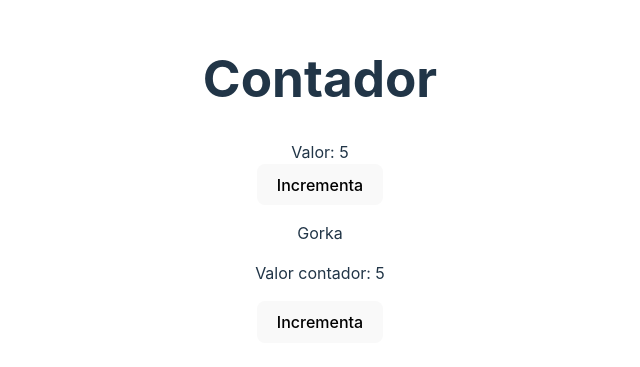
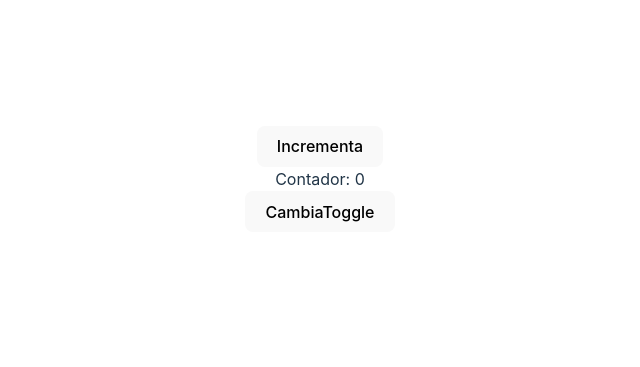
Before and after one commit to gorkavillara/react-g1-junio-2023, a React (Vite) app: page / in a window 1280 px wide. Shown: the part 221-588 px from the top of the page, without its empty margins (320-960 px from the left). Built offline with nearby package versions, Linux system fonts and the light colour scheme.

Commit message:
Tema 03 - Terminando con el ciclo de vida y las buenas prácticas

```diff
--- a/src/App.tsx
+++ b/src/App.tsx
@@ -1,12 +1,36 @@
+import { useState, useMemo } from "react"
 import "./App.css"
-import ContadorClase from "./components/ContadorClase"
-import ContadorFuncional from "./components/ContadorFuncional"
+// import CicloVidaClase from "./components/CicloVidaClase"
+import CicloVidaFuncional from "./components/CicloVidaFuncional"
 
 function App() {
+    const [contador, setContador] = useState(0)
+
+    // const incrementaContador = () => {
+    //     // setContador(contador + 1) // contador = 14
+    //     // setContador(contador + 1) // contador = 14
+    //     // setContador(contador + 1) // contador = 14
+    //     // setContador(contador + 1) // contador = 14
+    //     setContador((valorAnterior) => valorAnterior + 1)
+    //     setContador((valorAnterior) => valorAnterior + 1)
+    //     setContador((valorAnterior) => valorAnterior + 1)
+    //     setContador((valorAnterior) => valorAnterior + 1)
+    // }
+    // let miValor: number | string = 18
+    // miValor = "hola mundo"
+
+    const mostrarCicloVida = useMemo(() => contador < 10 || contador > 15, [contador])
+
+    // const miNombre = "Gorka"
+
     return (
         <>
-            <ContadorFuncional valorInicial={5} />
-            <ContadorClase valorInicial={5} />
+            {/* {mostrarCicloVida && <CicloVidaClase contador={contador} />} */}
+            <button onClick={() => setContador((v) => v + 1)}>
+                Incrementa
+            </button>
+            {/* <button onClick={incrementaContador}>Incrementa</button> */}
+            {mostrarCicloVida && <CicloVidaFuncional contador={contador} />}
         </>
     )
 }
--- /dev/null
+++ b/src/components/CicloVidaClase.tsx
@@ -0,0 +1,29 @@
+import { Component } from "react"
+
+export default class CicloVidaClase extends Component<{ contador: number }> {
+    state = {
+        nombre: "",
+        apellidos: "",
+        email: ""
+    }
+    componentDidMount(): void {
+        console.log("El componente se ha montado")
+        // Se suelen hacer llamadas a apis -> Modificar el estado
+    }
+    shouldComponentUpdate(nextProps: Readonly<{ contador: number }>): boolean {
+        console.log(nextProps.contador)
+        return nextProps.contador % 2 === 0
+    }
+    componentDidUpdate(): void {
+        console.log("El componente se ha actualizado")
+    }
+
+    componentWillUnmount(): void {
+        console.log("El componente se va a desmontar")
+        // Eliminar eventListeners
+    }
+    render() {
+        const { contador } = this.props
+        return <div>Contador: {contador}</div>
+    }
+}
--- /dev/null
+++ b/src/components/CicloVidaFuncional.tsx
@@ -0,0 +1,30 @@
+import { useState, useEffect } from "react"
+
+const CicloVidaFuncional = ({ contador, esMayorQueDos = false }: { contador: number, esMayorQueDos?: boolean }) => {
+    const [toggle, setToggle] = useState(false)
+    console.log(esMayorQueDos)
+
+    useEffect(() => { // Equiv. componentDidMount
+        console.log("El componente se ha montado")
+        setToggle((prev) => !prev)
+    }, [])
+
+    useEffect(() => { // Equiv. componentDidUpdate (contador, toggle)
+        console.log("El contador ha cambiado", contador)
+    }, [contador, toggle])
+
+    useEffect(() => { // Equiv. componentWillUnmount
+        return () => {
+            console.log("El componente va a desmontarse")
+        }
+    }, [])
+
+    return (
+        <>
+            <div>Contador: {contador}</div>
+            <button onClick={() => setToggle((prev) => !prev)}>CambiaToggle</button>
+        </>
+    )
+}
+
+export default CicloVidaFuncional
--- a/src/main.tsx
+++ b/src/main.tsx
@@ -1,10 +1,10 @@
-import React from 'react'
-import ReactDOM from 'react-dom/client'
-import App from './App.tsx'
-import './index.css'
+// import React from "react"
+import ReactDOM from "react-dom/client"
+import App from "./App.tsx"
+import "./index.css"
 
-ReactDOM.createRoot(document.getElementById('root') as HTMLElement).render(
-  <React.StrictMode>
-    <App />
-  </React.StrictMode>,
+ReactDOM.createRoot(document.getElementById("root") as HTMLElement).render(
+
+        <App />
+
 )
```
